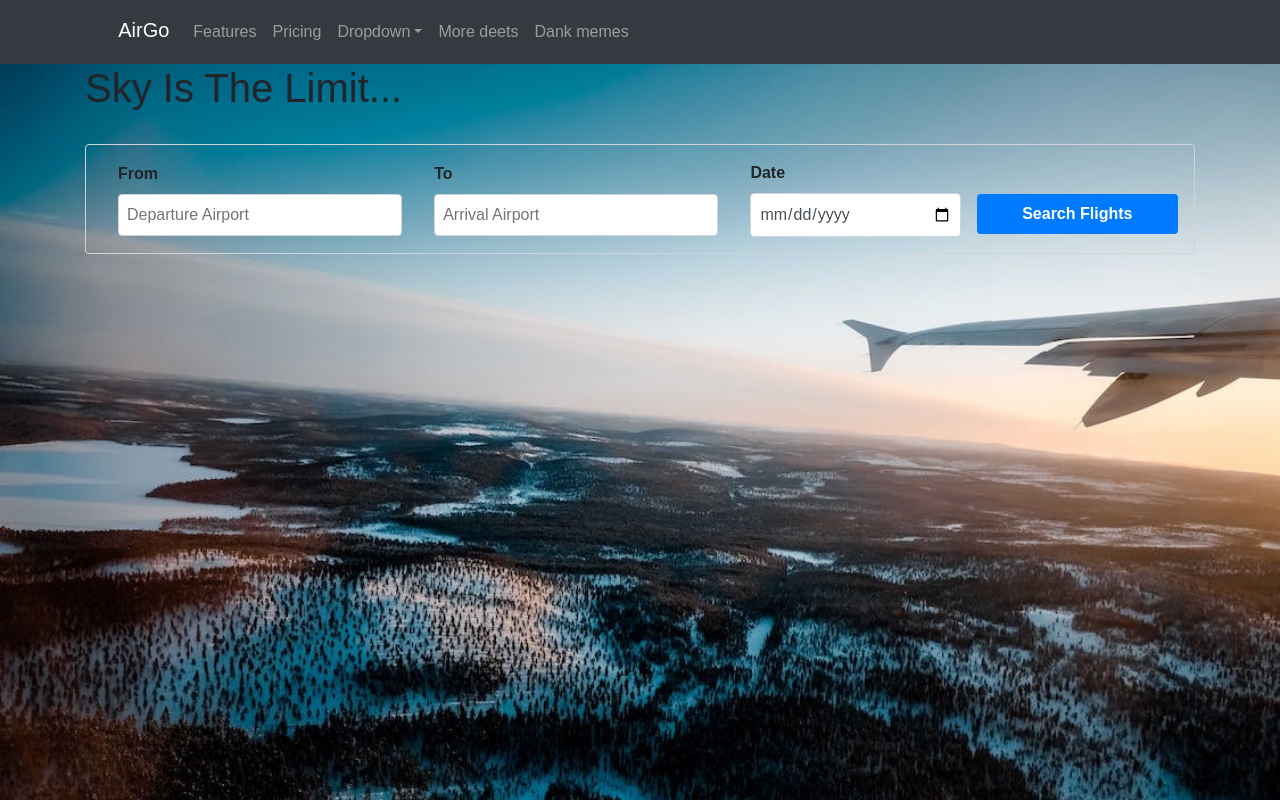
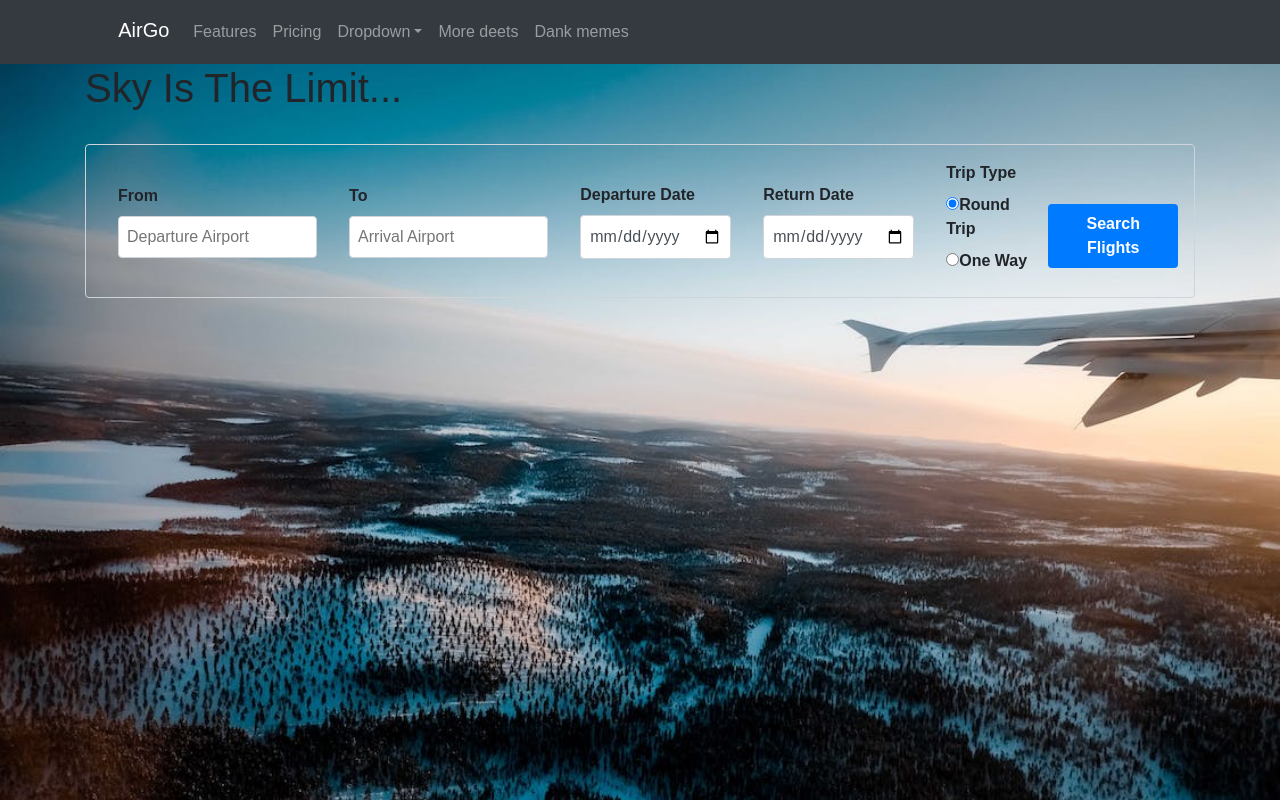
Before and after one commit to mihayounas/air-go, a React (Create React App) app in the folder air-go/: page / in a window 1280 px wide. Built offline with nearby package versions, Linux system fonts and the light colour scheme.

Commit message:
add trip type and radio buttons

```diff
--- a/air-go/src/components/NavBar.js
+++ b/air-go/src/components/NavBar.js
@@ -7,7 +7,7 @@ function NavBar() {
   return (
     <Navbar collapseOnSelect expand="lg" bg="dark" variant="dark">
       <Container>
-        <Navbar.Brand href="#home"><i className="fa-regular fa-plane-arrival"></i>AirGo</Navbar.Brand>
+        <Navbar.Brand href="#home"><i className="fa-plane-arrival"></i>AirGo</Navbar.Brand>
         <Navbar.Toggle aria-controls="responsive-navbar-nav" />
         <Navbar.Collapse id="responsive-navbar-nav">
           <Nav className="me-auto">
--- a/air-go/src/components/SearchBar.js
+++ b/air-go/src/components/SearchBar.js
@@ -1,18 +1,25 @@
 import React, { useState } from 'react';
 import styles from '../styles/SearchBar.module.css';
-
 
 function SearchBar() {
   const [from, setFrom] = useState("");
   const [to, setTo] = useState("");
-    const [date, setDate] = useState("");
+  const [departureDate, setDepartureDate] = useState("");
+  const [arrivalDate, setArrivalDate] = useState("");
+  const [tripType, setTripType] = useState("roundtrip");
+
+  const handleRadioChange = (event) => {
+    setTripType(event.target.value);
+  };
 
   const handleSubmit = (event) => {
     event.preventDefault();
     console.log("Searching for flights...");
     console.log(`From: ${from}`);
     console.log(`To: ${to}`);
-      console.log(`Date: ${date}`);
+    console.log(`Departure Date: ${departureDate}`);
+    console.log(`Arrival Date: ${arrivalDate}`);
+    console.log(`Trip Type: ${tripType}`);
   };
 
   return (
@@ -38,13 +45,48 @@ function SearchBar() {
         />
       </div>
       <div className={styles["form-group"]}>
-          <label htmlFor="date-input">Date</label>
+        <label htmlFor="departure-date-input">Departure Date</label>
         <input
           type="date"
-            id="date-input"
-            value={date}
-            onChange={(event) => setDate(event.target.value)}
+          id="departure-date-input"
+          value={departureDate}
+          onChange={(event) => setDepartureDate(event.target.value)}
         />
+      </div>
+      <div className={styles["form-group"]}>
+        <label htmlFor="return-date-input">Return Date</label>
+        <input
+          type="date"
+          id="return-date-input"
+          value={arrivalDate}
+          onChange={(event) => setArrivalDate(event.target.value)}
+          disabled={tripType === "oneway"}
+        />
+      </div>
+      <div className={styles["form-group"]}>
+        <label>Trip Type</label>
+        <div className={styles["radio-buttons"]}>
+          <label>
+            <input
+              type="radio"
+              name="trip-type"
+              value="roundtrip"
+              checked={tripType === "roundtrip"}
+              onChange={handleRadioChange}
+            />
+            Round Trip
+          </label>
+          <label>
+            <input
+              type="radio"
+              name="trip-type"
+              value="oneway"
+              checked={tripType === "oneway"}
+              onChange={handleRadioChange}
+            />
+            One Way
+          </label>
+        </div>
       </div>
       <button type="submit">Search Flights</button>
     </form>
```
Lines whose indentation alone changed are shown as unchanged.
